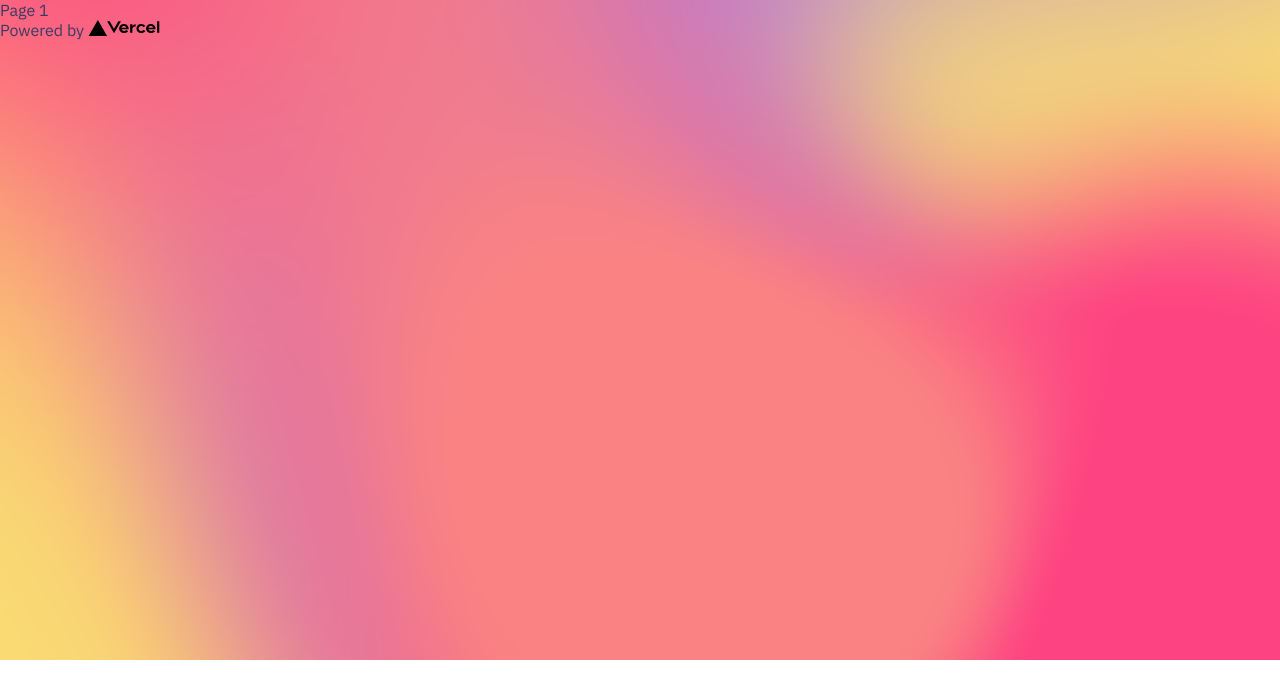
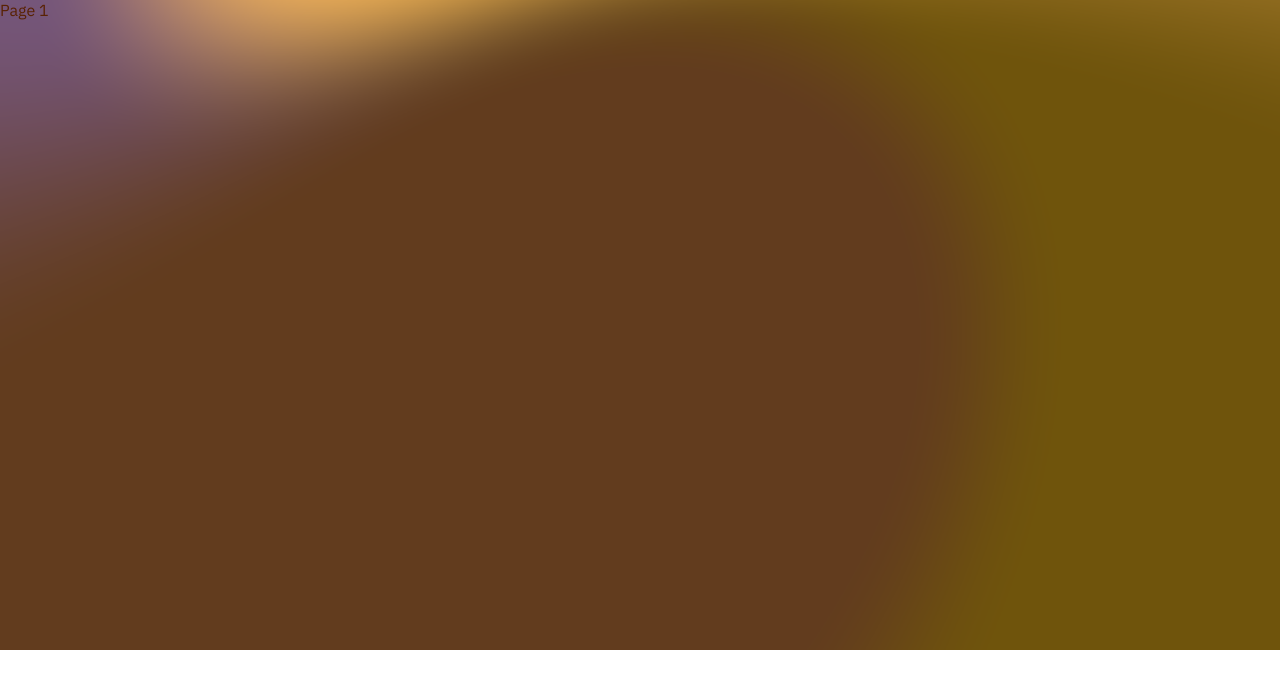
Before and after one commit to sds-smith/discover-coffee-stores, a Next.js app: page /1 in a window 1280 px wide. Shown: the top 698 px of the page. Built offline with nearby package versions, Linux system fonts and the light colour scheme; a web font is replaced by a local one.

Commit message:
update colors and background images

```diff
--- a/pages/_app.js
+++ b/pages/_app.js
@@ -1,5 +1,3 @@
-
-import Footer from '../components/footer'
 
 import '../styles/globals.css'
 
@@ -7,7 +5,6 @@ function MyApp({ Component, pageProps }) {
   return (
     <div>
       <Component {...pageProps} />
-      <Footer />
     </div>
 
     )
--- a/pages/index.js
+++ b/pages/index.js
@@ -34,7 +34,7 @@ export default function Home(props) {
       <main className={styles.main}>
         <Banner buttonText='View stores nearby' handleOnClick={handleBannerBtnClick} />
         <div className={styles.heroImage}>
-          <Image src='/static/hero-image.png' alt='hero-image' width={700} height={400}/>
+          <Image src='/static/coffee-hero-image.png' alt='hero-image' width={400} height={400}/>
         </div>
         {props.coffeeStores.length ? (
           <>
--- a/styles/coffee-stores.module.css
+++ b/styles/coffee-stores.module.css
@@ -87,7 +87,7 @@
     padding-top: 0.5rem /* 8px */;
     padding-bottom: 0.5rem /* 8px */;
 
-    background-color: var(--text-purple-dark);
+    background-color: var(--text-coffee);
     cursor: pointer;
     color: white;
     outline: 0;
@@ -97,7 +97,7 @@
   }
 
   .upvoteButton:hover {
-    background-color: var(--text-purple);
+    background-color: var(--text-coffee);
   }
 
   @media (min-width: 1024px) {
--- a/styles/globals.css
+++ b/styles/globals.css
@@ -8,7 +8,7 @@ body {
   background-position: 50%;
   background-repeat: no-repeat;
   background-size: cover;
-  color: #373b64;
+  color: var(--text-coffee);
 }
 
 @font-face {
@@ -94,8 +94,9 @@ button:focus {
 }
 
 :root {
-  --text-purple: rgba(67, 56, 202, 1);
+  --text-purple: rgb(155, 119, 171);
   --text-purple-dark: rgba(79, 70, 229,1);
+  --text-coffee: rgba(89, 34, 3, 1);
   --text-black: rgba(17, 24, 39, 1);
   --text-white-100: rgba(229, 231, 235, 1);
 }
```
Also changed, not shown: components/banner.module.css (+4 -3 lines), public/static/background.png, public/static/coffee-hero-image.png (added).
